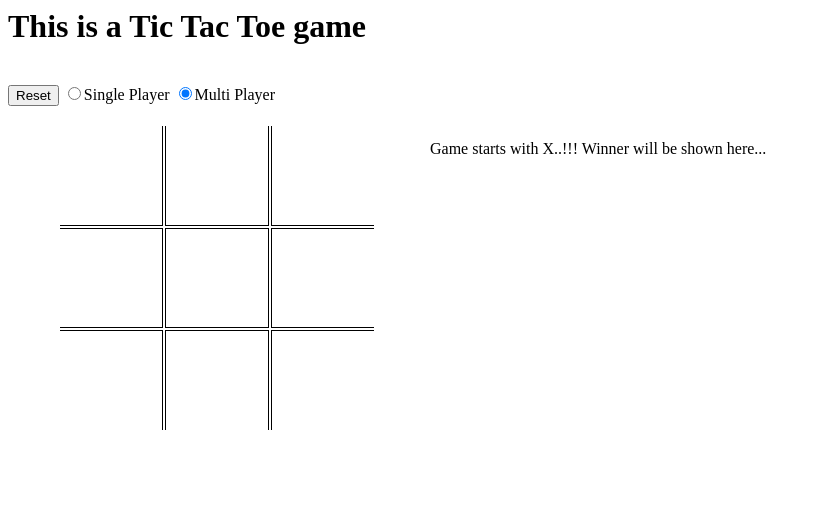
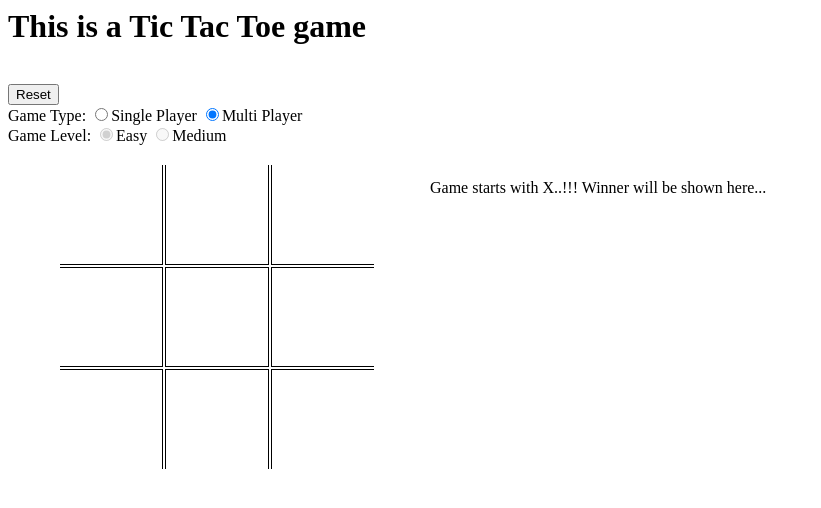
Before and after one commit to Arshpreet33/TicTacToe-JS, a plain HTML site: page index.html in a window 1280 px wide. Shown: the whole page, without its empty margins (0-821 px from the left). Drawn offline with nearby package versions, Linux system fonts and the light colour scheme.

Commit message:
minor modifications

```diff
--- a/index.html
+++ b/index.html
@@ -17,8 +17,18 @@
     <div>
         <input type="button" id='reset' value="Reset">
 
+    </div>
+
+    <div>
+        Game Type:
         <input type="radio" id='radioSinglePlayer' value="SinglePlayer" name='GameType'>Single Player
         <input type="radio" id='radioMultiPlayer' value="MultiPlayer" name='GameType' checked>Multi Player
+    </div>
+
+    <div>
+        Game Level:
+        <input type="radio" id='radioEasy' value="Easy" name='GameLevel' checked disabled>Easy
+        <input type="radio" id='radioMedium' value="Medium" name='GameLevel' disabled>Medium
     </div>
 
     <br>
```
